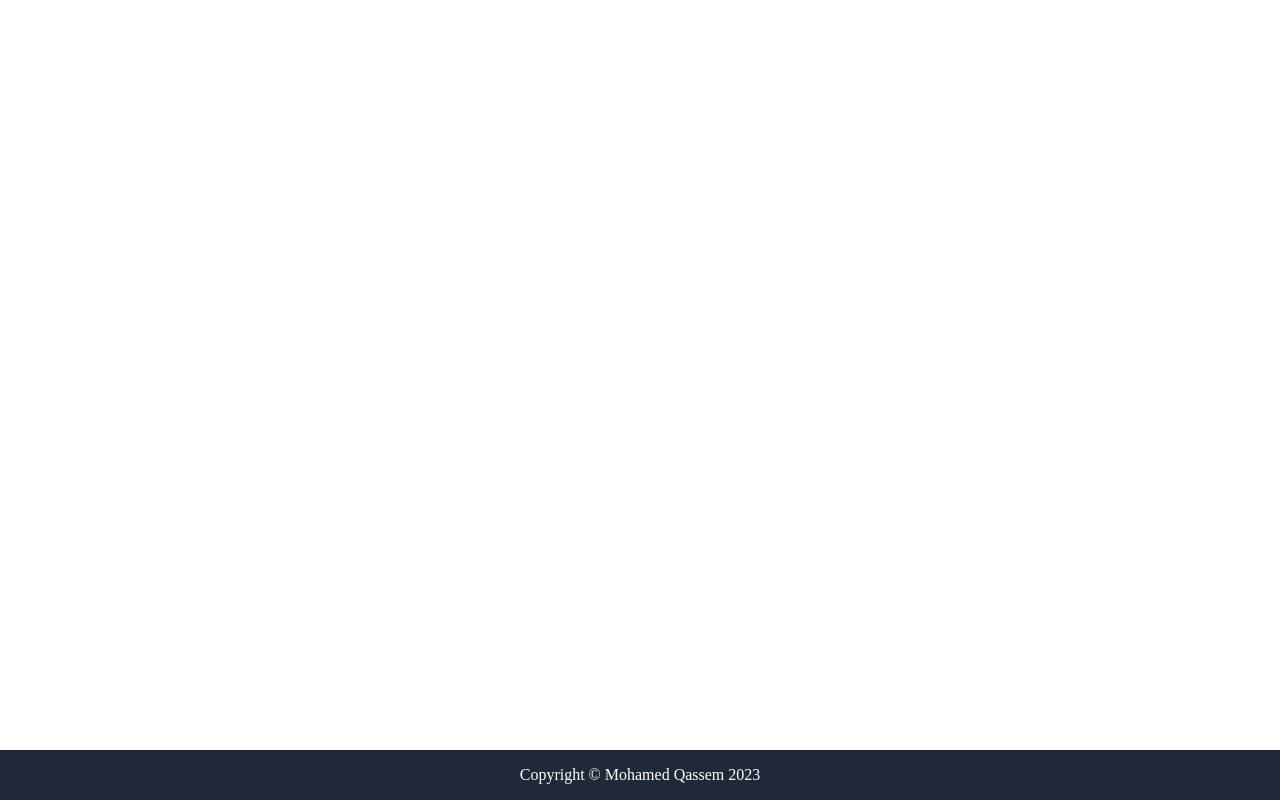
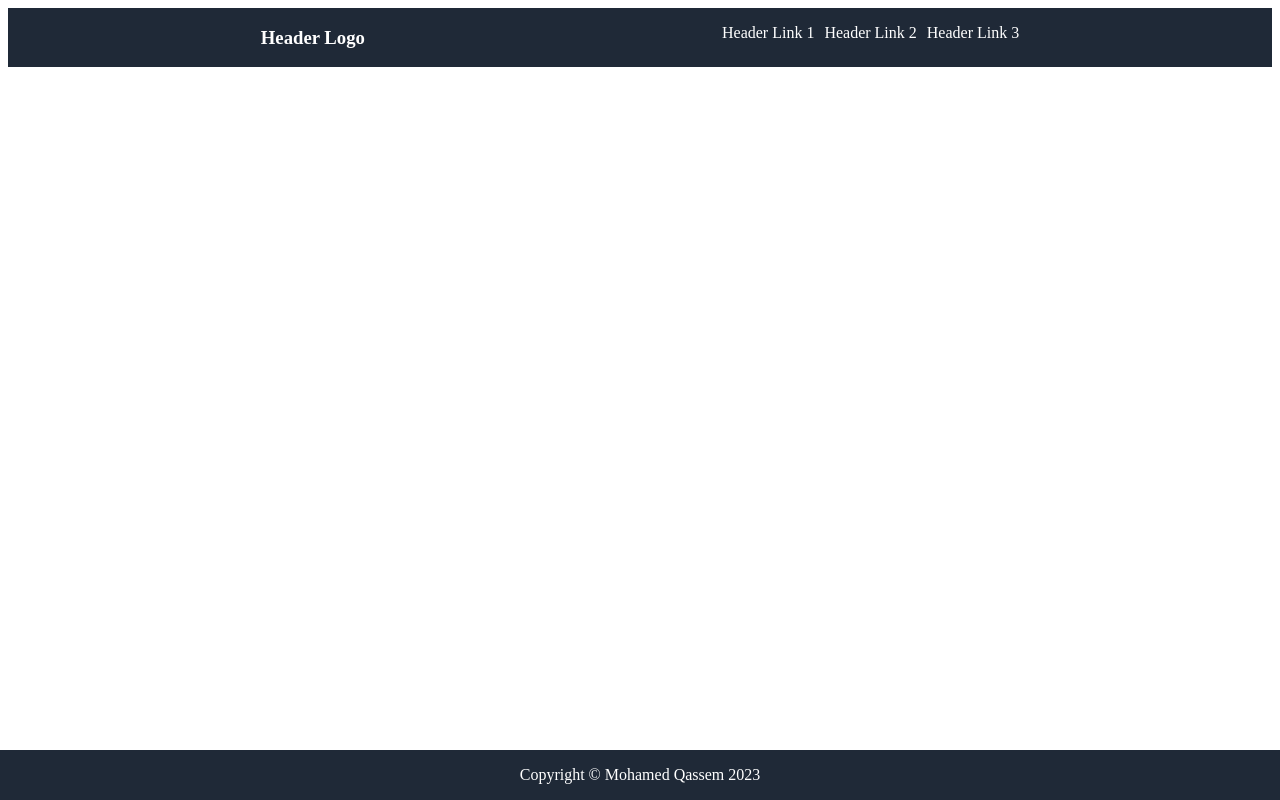
Before and after one commit to mohamedqassem15/landing-page, a plain HTML site: page index.html in a window 1280 px wide. Drawn offline with Linux system fonts and the light colour scheme.

Commit message:
created and styled header tab

```diff
--- a/index.html
+++ b/index.html
@@ -8,7 +8,11 @@
         <link rel="stylesheet" href="style.css">
 
     <body>
-        <div class="container1">
+        <div class="header">
+            <h3 class="header-item1">Header Logo</h3>
+            <p class="header-item2">Header Link 1</p>
+            <p class="header-item3">Header Link 2</p>
+            <p class="header-item4">Header Link 3</p>
 
         </div>
 
--- a/style.css
+++ b/style.css
@@ -1,3 +1,17 @@
+.header{
+  display: flex;
+  padding-right: 20%;
+  padding-left: 20%;
+  gap: 10px;
+  background-color: #1F2937;
+  color: white;
+
+
+}
+.header-item1{
+  margin-right: auto;
+}
+
 .footer {
     position: fixed;
     left: 0;
```
